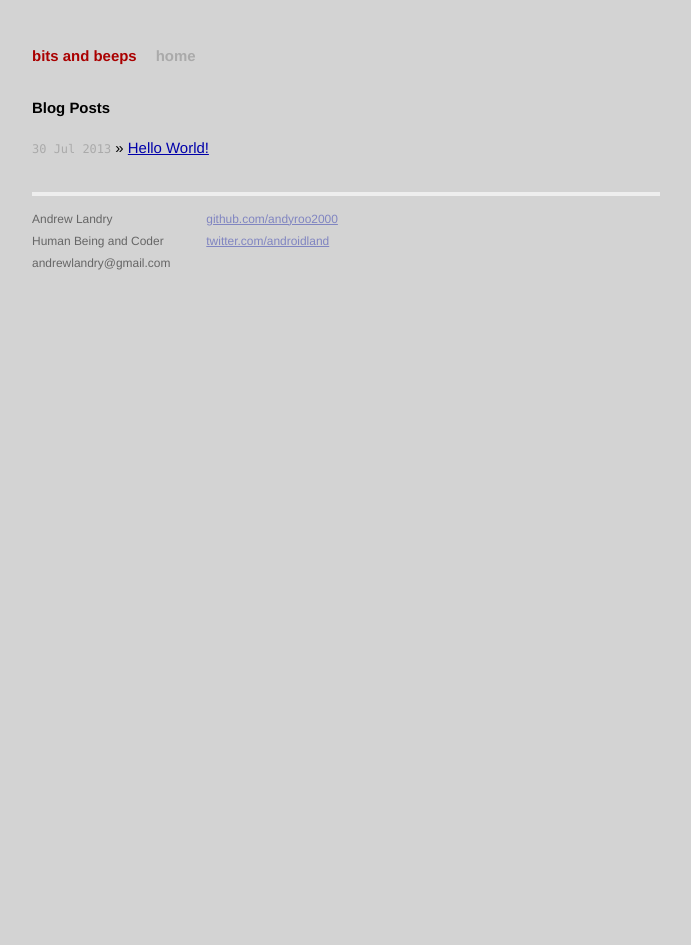
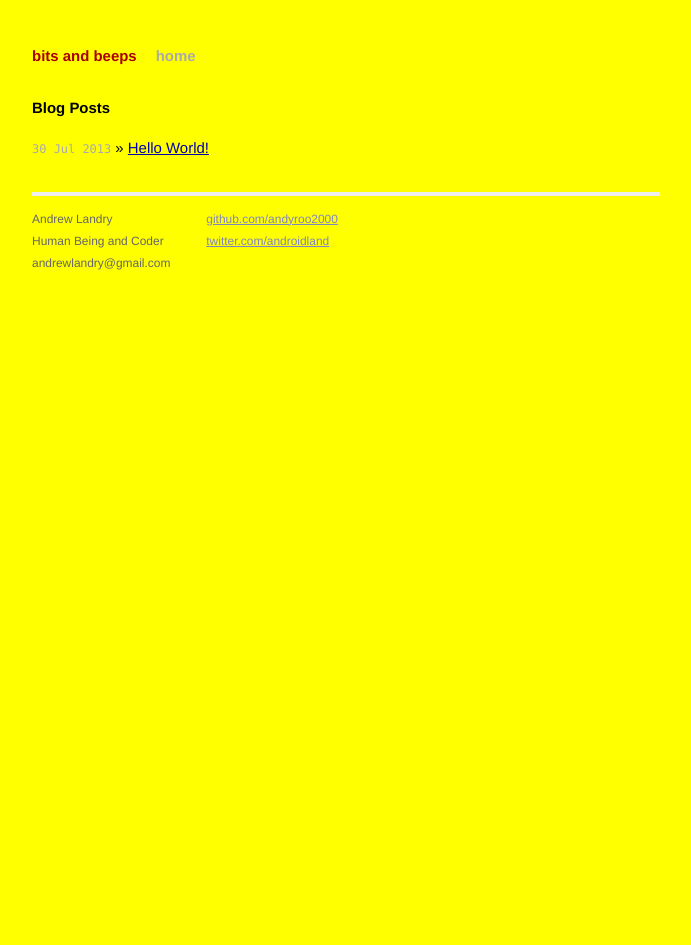
Before and after one commit to andyroo2000/andyroo2000.github.io, a Jekyll site: the page built from index.html, in a window 1280 px wide. Shown: the whole page, without its empty margins (294-985 px from the left). Built offline with Jekyll 4.4.1, drawn with Linux system fonts in a browser that asks for light colours; Markdown is read by kramdown in place of the engine named in the settings.

```diff
--- a/config.rb
+++ b/config.rb
@@ -2,7 +2,7 @@
 
 # Set this to the root of your project when deployed:
 http_path = "/"
-css_dir = "/_site/css"
+css_dir = "css"
 sass_dir = "scss"
 images_dir = "images"
 javascripts_dir = "js"
--- a/css/global.css
+++ b/css/global.css
@@ -19,7 +19,7 @@
 
 /* line 15, ../scss/_main.scss */
 body {
-  background-color: lightgray;
+  background-color: #ff0;
   font: 13.34px Helvetica, Arial, sans-serif;
   font-size: small;
   text-align: center; }
--- a/scss/_main.scss
+++ b/scss/_main.scss
@@ -13,7 +13,7 @@
 html, body { height: 100%; }
 
 body {
-  background-color: lightgray;
+  background-color: #ff0;
   font: 13.34px Helvetica, Arial, sans-serif;
   font-size: small;
   text-align: center;
```
